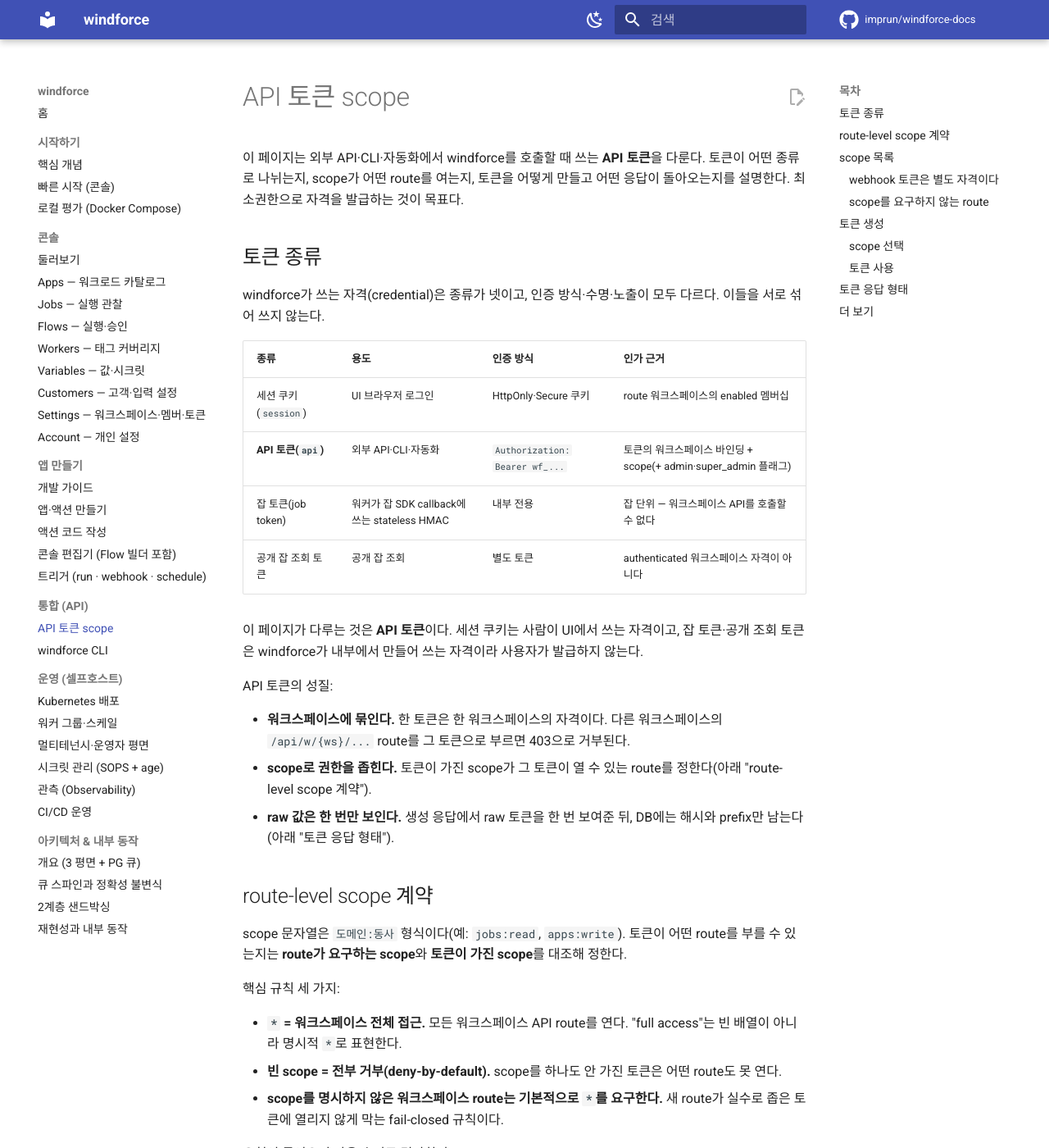
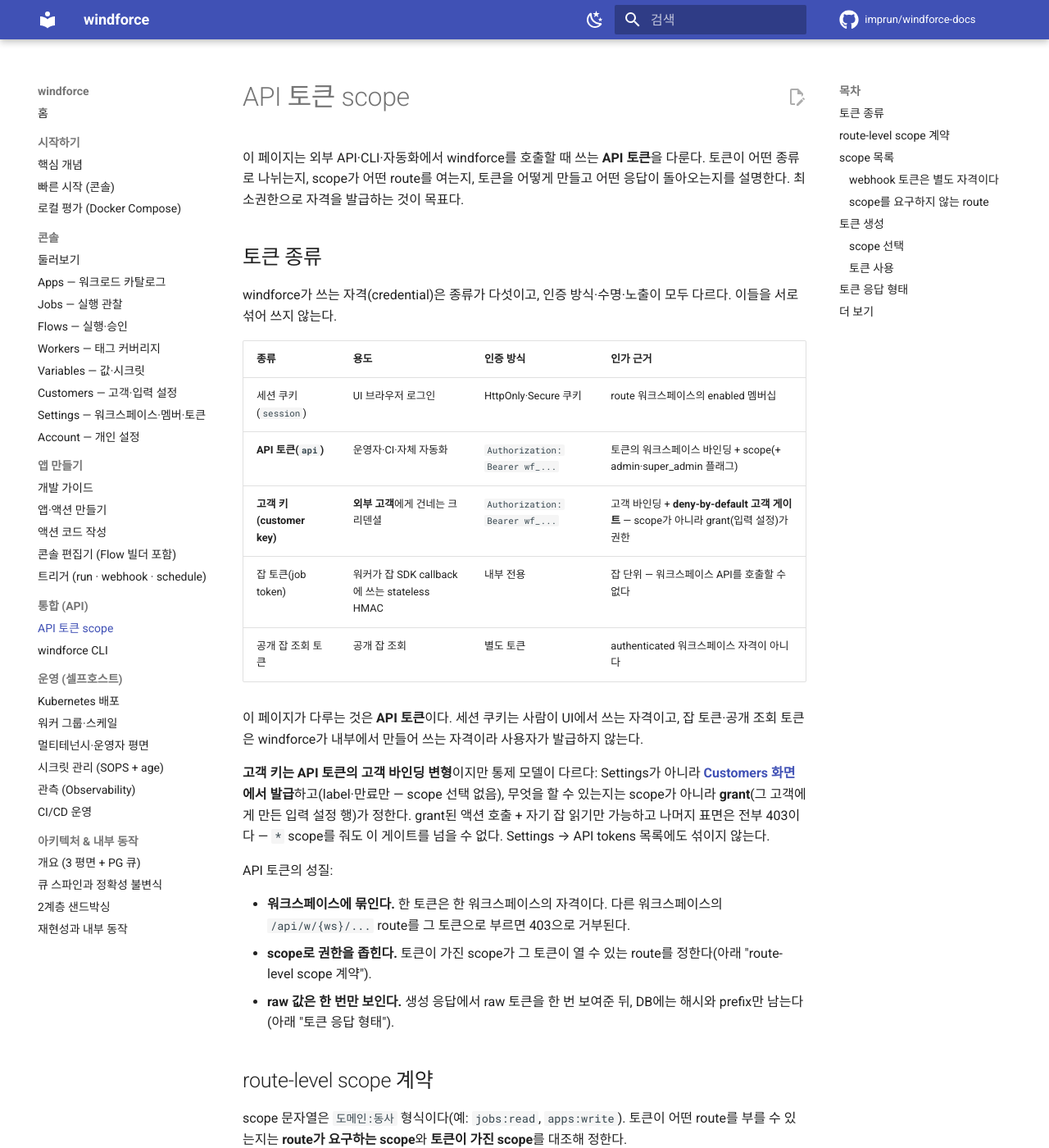
Before and after one commit to imprun/windforce-docs, an MkDocs documentation site: the page built from website/reference/api-tokens.md, in a window 1280 px wide and 1400 px high. Shown: the whole window at 82% size. Built offline with MkDocs 1.6.1 and Material for MkDocs 9.7.7, drawn with Linux system fonts in a browser that asks for light colours; comment, search, counter and statistics services are not loaded; some of the changed text lies outside the part shown.

Commit message:
docs(tokens): 토큰 문서를 고객 키 모델에 맞게 갱신 + flows scope 누락 보완
- api-tokens.md: 자격 종류에 고객 키 행 추가(고객 바인딩·deny-by-default 게이트,
  scope 아님·Customers에서 발급·Settings 목록과 분리·* scope로도 게이트 못 넘음),
  scope 표에 flows:read/run/resume 추가(백엔드 카탈로그와 정합), webhooks:invoke
  설명에 flow webhook 포함 명시.
- settings.md: API tokens = 운영자·연동용임을 명시, 고객 키는 Customers로 안내.

```diff
--- a/website/reference/api-tokens.md
+++ b/website/reference/api-tokens.md
@@ -4,16 +4,19 @@
 
 ## 토큰 종류
 
-windforce가 쓰는 자격(credential)은 종류가 넷이고, 인증 방식·수명·노출이 모두 다르다. 이들을 서로 섞어 쓰지 않는다.
+windforce가 쓰는 자격(credential)은 종류가 다섯이고, 인증 방식·수명·노출이 모두 다르다. 이들을 서로 섞어 쓰지 않는다.
 
 | 종류 | 용도 | 인증 방식 | 인가 근거 |
 |---|---|---|---|
 | 세션 쿠키(`session`) | UI 브라우저 로그인 | HttpOnly·Secure 쿠키 | route 워크스페이스의 enabled 멤버십 |
-| **API 토큰(`api`)** | 외부 API·CLI·자동화 | `Authorization: Bearer wf_...` | 토큰의 워크스페이스 바인딩 + scope(+ admin·super_admin 플래그) |
+| **API 토큰(`api`)** | 운영자·CI·자체 자동화 | `Authorization: Bearer wf_...` | 토큰의 워크스페이스 바인딩 + scope(+ admin·super_admin 플래그) |
+| **고객 키(customer key)** | **외부 고객**에게 건네는 크리덴셜 | `Authorization: Bearer wf_...` | 고객 바인딩 + **deny-by-default 고객 게이트** — scope가 아니라 grant(입력 설정)가 권한 |
 | 잡 토큰(job token) | 워커가 잡 SDK callback에 쓰는 stateless HMAC | 내부 전용 | 잡 단위 — 워크스페이스 API를 호출할 수 없다 |
 | 공개 잡 조회 토큰 | 공개 잡 조회 | 별도 토큰 | authenticated 워크스페이스 자격이 아니다 |
 
 이 페이지가 다루는 것은 **API 토큰**이다. 세션 쿠키는 사람이 UI에서 쓰는 자격이고, 잡 토큰·공개 조회 토큰은 windforce가 내부에서 만들어 쓰는 자격이라 사용자가 발급하지 않는다.
+
+**고객 키는 API 토큰의 고객 바인딩 변형**이지만 통제 모델이 다르다: Settings가 아니라 **[Customers 화면](../guide/customers.md)에서 발급**하고(label·만료만 — scope 선택 없음), 무엇을 할 수 있는지는 scope가 아니라 **grant**(그 고객에게 만든 입력 설정 행)가 정한다. grant된 액션 호출 + 자기 잡 읽기만 가능하고 나머지 표면은 전부 403이다 — `*` scope를 줘도 이 게이트를 넘을 수 없다. Settings → API tokens 목록에도 섞이지 않는다.
 
 API 토큰의 성질:
 
@@ -77,7 +80,10 @@ flowchart TD
 | `resources:write` | 리소스 생성 |
 | `jobs:read` | 잡 목록·요약·상태·결과·로그 조회 |
 | `jobs:run` | 잡 실행(run · run-and-wait · cancel) |
-| `webhooks:invoke` | 외부 공개 webhook 발화 **전용** |
+| `flows:read` | flow 목록·flow run 목록/상세 조회 |
+| `flows:run` | flow run 시작 |
+| `flows:resume` | flow 승인 스텝 approve/reject |
+| `webhooks:invoke` | 외부 공개 webhook 발화 **전용**(잡·flow webhook 공통) |
 | `workers:read` | 태그별 라이브 워커 수, 서빙 워커 이름·group·ping 조회 |
 | `schedules:read` | 스케줄 조회 |
 | `schedules:write` | 스케줄 생성·변경·삭제 |
```
Also changed, not shown: website/guide/settings.md (+2 -1 lines).
